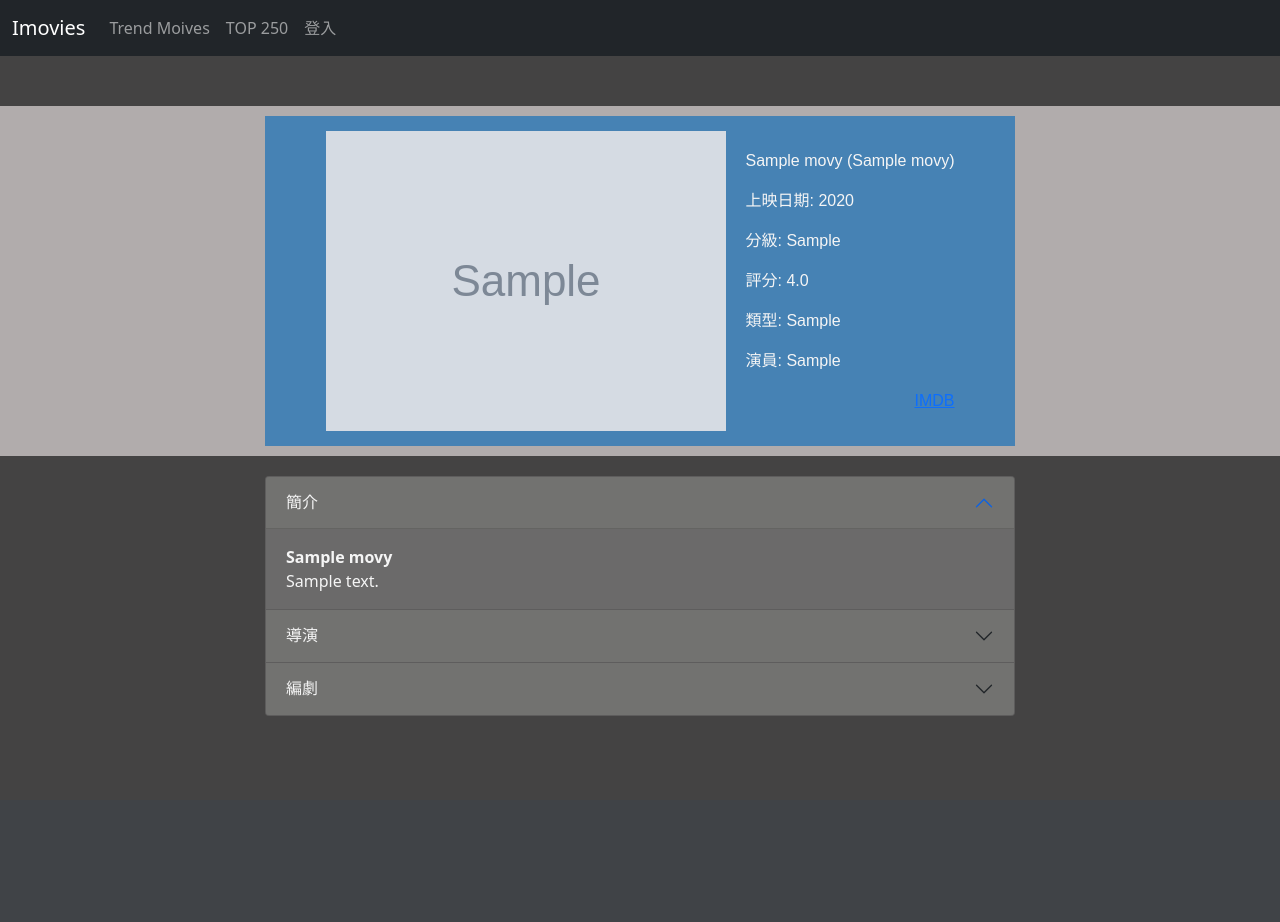
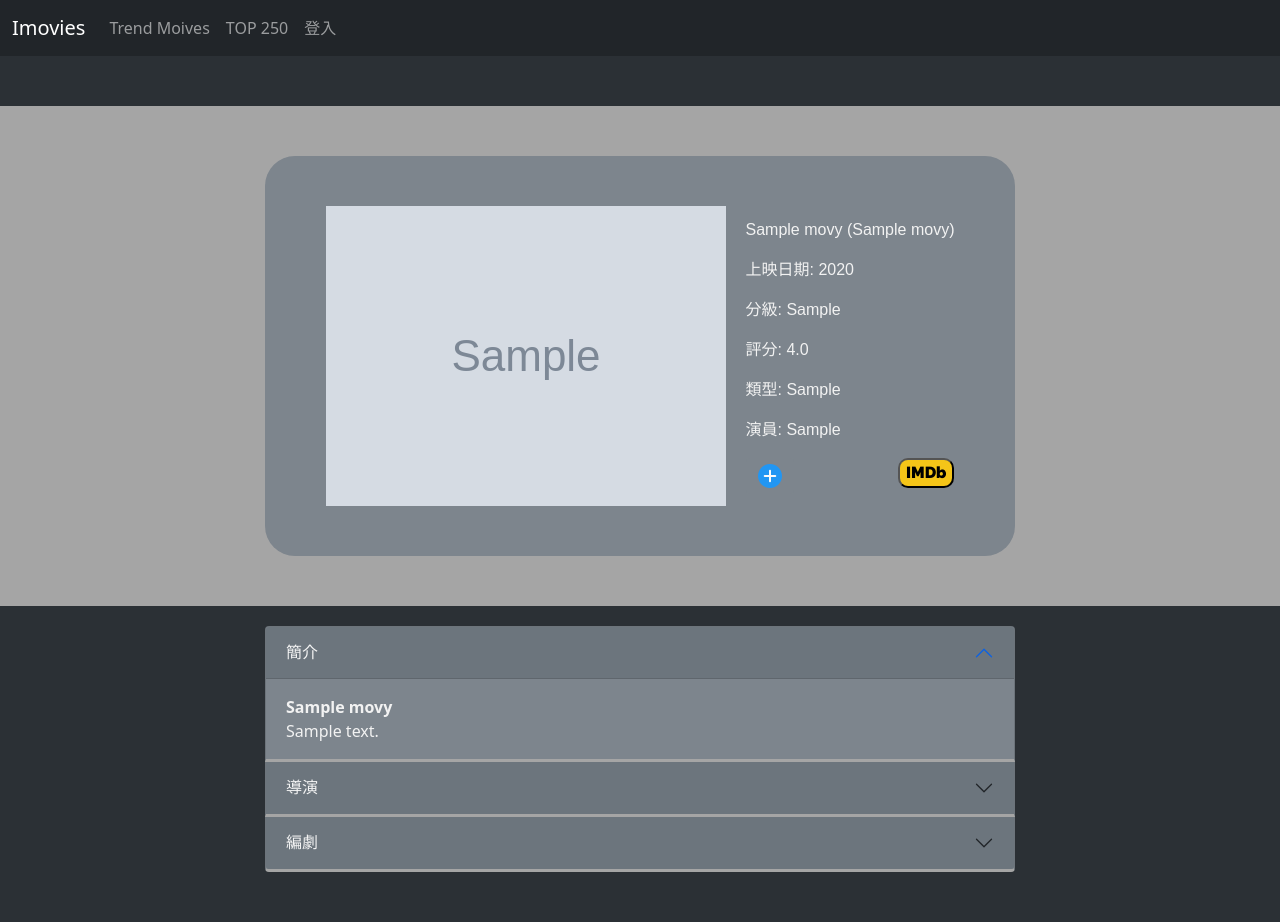
Before and after one commit to weijay0804/Flask-Imovies-V2, a Flask app: page /movies/1 in a window 1280 px wide. Before the commit the page ends 716 px from the top, so only its background shows below. Run offline with Flask 2, Linux system fonts and the light colour scheme; tables that the repository leaves empty hold one stand-in row (values such as "Sample post"); grey boxes marked "Sample" are stand-in pictures; some libraries are stand-ins or nearby versions.

Commit message:
新增 電影詳細頁面按鈕

```diff
--- a/app/static/css/base.css
+++ b/app/static/css/base.css
@@ -1,4 +1,4 @@
 body {
-    background-color: rgb(68, 67, 67);
-    color: whitesmoke;
+    background-color: rgb(43, 48, 53);
+    color: rgb(173, 181, 189);
 }
--- a/app/static/css/movie.css
+++ b/app/static/css/movie.css
@@ -1,9 +1,9 @@
 .bord {
     width: 100%;
-    height: 350px;
-    background-color: rgb(177, 172, 172);
+    height: 500px;
+    background-color: rgb(165, 165, 165);
     margin: auto;
-    padding: 10px;
+    padding: 50px;
     margin-top: 50px;
 }
 
@@ -15,9 +15,11 @@
     flex-direction: row;
     justify-content: center;
     align-items: center;
-    background-color: steelblue;
-    padding: 10px;
+    background-color: rgb(125, 133, 141);
+    padding: 30px;
+    border-radius: 30px;
     font-family:Arial, Helvetica, sans-serif ;
+    color: rgb(242, 242, 242);
 }
 
 .items {
@@ -26,20 +28,58 @@
 
 .IMDB {
     float: right;
+
 }
+
+.IMDB_btn {
+
+    border-radius: 10px;
+    background-color: rgb(245, 197, 24);
+}
+
+.IMDB a{
+    color: rgb(0, 0, 0);
+    text-align: center;
+    text-decoration: none;
+    font-family: 'Raleway', sans-serif;
+
+}
+
+
 
 .movie-desc{
     width: 750px;
     margin: auto;
     margin-top: 20px;
+    color: rgb(242, 242, 242);
+}
+
+.accordion > .accordion-item {
+    background-color: rgb(125, 133, 141);
+    border-bottom: rgb(165, 165, 165) 3px solid;
+}
+
+.accordion > .accordion-item:last-child {
+    margin-bottom: 50px;
+}
+
+.accordion-header > .accordion-button {
+    background-color: rgb(108, 117, 125);
     color: whitesmoke;
 }
 
-.accordion > .accordion-item {
-    background-color: rgb(107, 106, 106);
+/* TODO 調整按鈕位置 */
+.add-btn {
+    display: inline-block;
+
 }
 
-.accordion-header > .accordion-button {
-    background-color: rgb(114, 114, 112);
-    color: whitesmoke;
+.add-btn button  {
+
+    background-color: rgb(125, 133, 141);
+    border: none;
 }
+
+.add-btn button:hover{
+    background-color: rgb(52, 58, 64);
+}
--- a/app/static/js/main/hot_movies.js
+++ b/app/static/js/main/hot_movies.js
@@ -65,8 +65,8 @@ function print(dataset) {
             ${rate_html}
 
             <td class = 'add-btn'>
-                <button onclick='add_movie(${data.mid})' type="button" class="btn btn-info" id="movie-add">
-                    <img src = '../../static/image/add-button.png'>
+                <button onclick='add_movie(${data.mid})' type="button" class="btn btn-info" id="movie-add" title = '新增到電影清單'>
+                    <img src = '../../static/image/plus.png'>
                 </button>
             </td>
         `
--- a/app/static/js/user_movie/user_movie.js
+++ b/app/static/js/user_movie/user_movie.js
@@ -69,10 +69,10 @@ function print(dataset) {
             ${rate_html}
 
             <td class = 'add-btn'>
-                <button onclick='add_movie(${data.mid})' type="button" class="btn btn-info" id="movie-add">
-                    <img src = '../../static/image/add-button.png'>
+                <button onclick='add_movie(${data.mid})' type="button" class="btn btn-info" id="movie-add" title = '新增到已觀看電影'>
+                    <img src = '../../static/image/plus.png'>
                 </button>
-                <button onclick='remove_movie(${data.mid})' type="button" class="btn btn-info" id="movie-remove">
+                <button onclick='remove_movie(${data.mid})' type="button" class="btn btn-info" id="movie-remove" title = '刪除電影'>
                     <img src = '../../static/image/remove.png'>
                 </button>
             </td>
--- a/app/static/js/user_movie/user_watched.js
+++ b/app/static/js/user_movie/user_watched.js
@@ -71,7 +71,7 @@ function print(dataset) {
 
 
             <td class = 'add-btn'>
-                <button onclick='remove_movie(${data.mid})' type="button" class="btn btn-info" id="movie-remove">
+                <button onclick='remove_movie(${data.mid})' type="button" class="btn btn-info" id="movie-remove" title = '刪除電影到電影清單'>
                     <img src = '../../static/image/remove.png'>
                 </button>
             </td>
--- a/app/templates/main/movie.html
+++ b/app/templates/main/movie.html
@@ -4,6 +4,11 @@
 
 {% block head %}
   {{ super() }}
+  <!-- 字體 -->
+  <link rel="preconnect" href="https://fonts.googleapis.com">
+  <link rel="preconnect" href="https://fonts.gstatic.com" crossorigin>
+  <link href="https://fonts.googleapis.com/css2?family=Merriweather&family=Raleway:wght@900&family=Roboto:wght@300&display=swap" rel="stylesheet">
+  <!-- 自訂 css -->
   <link href="{{ url_for('static', filename = 'css/movie.css') }}" rel="stylesheet">
 {% endblock head %}
 
@@ -32,7 +37,17 @@
           </p>
           <p>類型: {{ movie_type }}</p>
           <p>演員: {{ movie_start }}</p>
-          <a href="https://www.imdb.com/title/{{ movie.imdb_id }}" target="_blank" class="IMDB">IMDB</a>
+          <div class="add-btn">
+            <button onclick='add_movie("{{ movie.id }}")' type="button" class="btn btn-info" id="movie-add" title = '新增到電影清單'>
+              <img src = '../../static/image/plus.png'>
+            </button>
+          </div>
+          <div class="IMDB">
+            <button class="IMDB_btn">
+              <a href="https://www.imdb.com/title/{{ movie.imdb_id }}" target="_blank" class="IMDB">IMDb</a>
+            </button>
+          </div>
+
         </div>
       </div>
     </div>
@@ -80,3 +95,7 @@
 
   </div>
 {% endblock content %}
+
+{% block scripts %}
+  <script src="{{ url_for('static', filename = 'js/main/movie.js') }}"></script>
+{% endblock scripts %}
```
Also changed, not shown: app/static/css/hot_movies.css (+12 -3 lines), app/static/js/main/movie.js (added, +53 -0 lines), app/static/js/main/top_movies.js (+74 -13 lines), app/static/image/plus.png (added).
